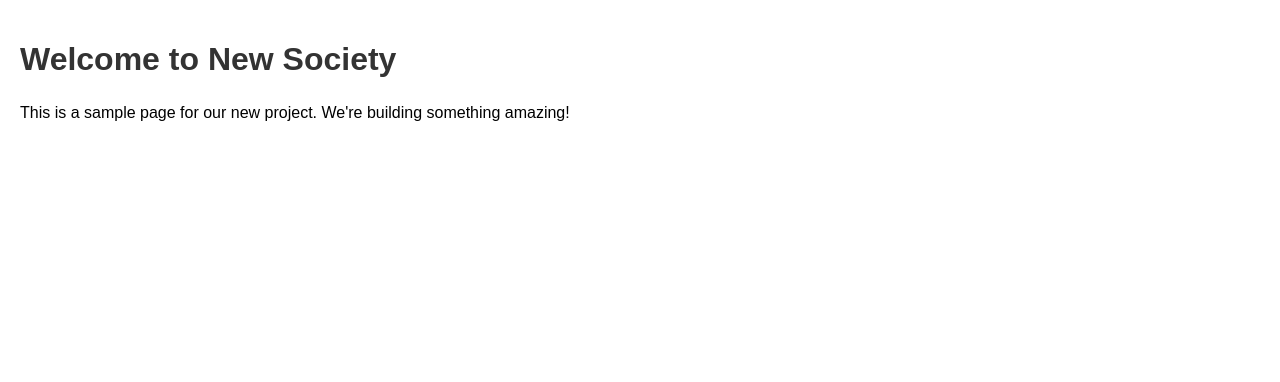
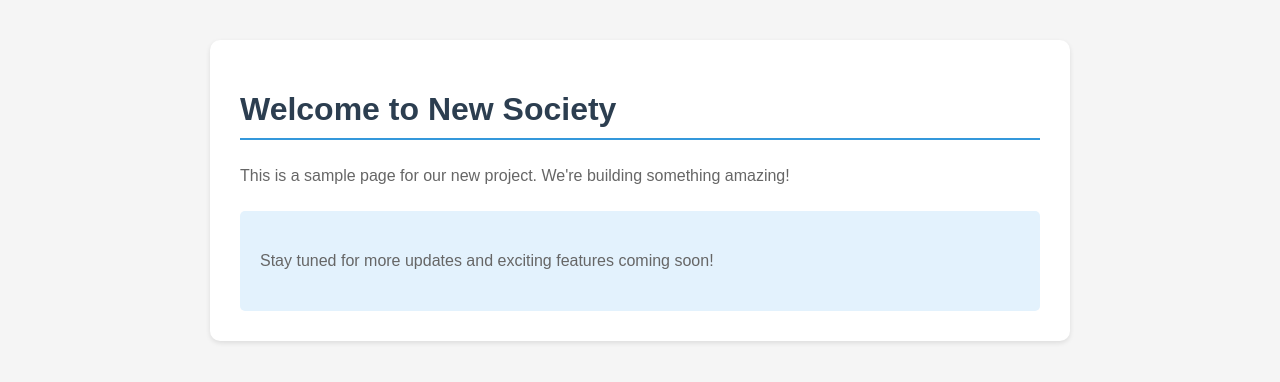
Before and after one commit to kody-w/new-society-test, a plain HTML site: page index.html in a window 1280 px wide. Drawn offline with Linux system fonts and the light colour scheme.

Commit message:
Enhanced HTML page with better styling

```diff
--- a/index.html
+++ b/index.html
@@ -8,18 +8,42 @@
         body {
             font-family: Arial, sans-serif;
             margin: 0;
-            padding: 20px;
+            padding: 40px;
+            background-color: #f5f5f5;
+            color: #333;
+        }
+        .container {
+            max-width: 800px;
+            margin: 0 auto;
+            background-color: white;
+            padding: 30px;
+            border-radius: 10px;
+            box-shadow: 0 2px 5px rgba(0,0,0,0.1);
         }
         h1 {
-            color: #333;
+            color: #2c3e50;
+            border-bottom: 2px solid #3498db;
+            padding-bottom: 10px;
         }
         p {
-            line-height: 1.6;
+            line-height: 1.8;
+            color: #666;
+        }
+        .highlight {
+            background-color: #e3f2fd;
+            padding: 20px;
+            border-radius: 5px;
+            margin-top: 20px;
         }
     </style>
 </head>
 <body>
-    <h1>Welcome to New Society</h1>
-    <p>This is a sample page for our new project. We're building something amazing!</p>
+    <div class="container">
+        <h1>Welcome to New Society</h1>
+        <p>This is a sample page for our new project. We're building something amazing!</p>
+        <div class="highlight">
+            <p>Stay tuned for more updates and exciting features coming soon!</p>
+        </div>
+    </div>
 </body>
 </html>
```
